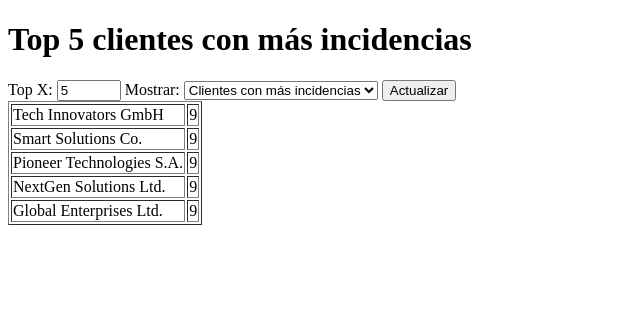
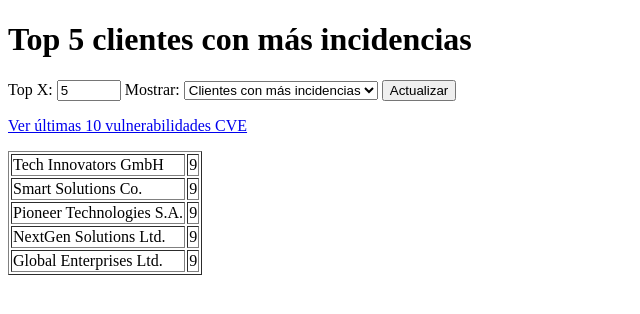
Before and after one commit to dvallejo99/SSII-Practica2, a Flask app: page / in a window 1280 px wide. Shown: the top 314 px of the page, without its empty margins (0-640 px from the left). Run offline with Flask 3, Linux system fonts and the light colour scheme; data comes from the database, SQL or seed files in the repository.

Commit message:
Ejercicio 3 sin acabar

```diff
--- a/app.py
+++ b/app.py
@@ -25,3 +25,26 @@ def index():
 
 if __name__ == "__main__":
     app.run(debug=True)
+
+import requests
+
+@app.route('/vulnerabilidades')
+def vulnerabilidades():
+    try:
+        response = requests.get("https://cve.circl.lu/api/last", timeout=10)
+        response.raise_for_status()
+        datos = response.json()[:10]  # Solo los últimos 10
+        vulnerabilidades = [
+            {
+                "id": v.get("id"),
+                "summary": v.get("summary"),
+                "cvss": v.get("cvss"),
+                "published": v.get("Published")
+            }
+            for v in datos
+        ]
+    except Exception as e:
+        vulnerabilidades = []
+        print("Error al obtener vulnerabilidades:", e)
+
+    return render_template("vulnerabilidades.html", vulnerabilidades=vulnerabilidades)
--- a/templates/dashboard.html
+++ b/templates/dashboard.html
@@ -18,6 +18,8 @@
         </select>
         <button type="submit">Actualizar</button>
     </form>
+    <p><a href="/vulnerabilidades">Ver últimas 10 vulnerabilidades CVE</a></p>
+
 
     <table border="1">
         {% for fila in resultados %}
```
Also changed, not shown: templates/vulnerabilidades.html (added, +27 -0 lines).
